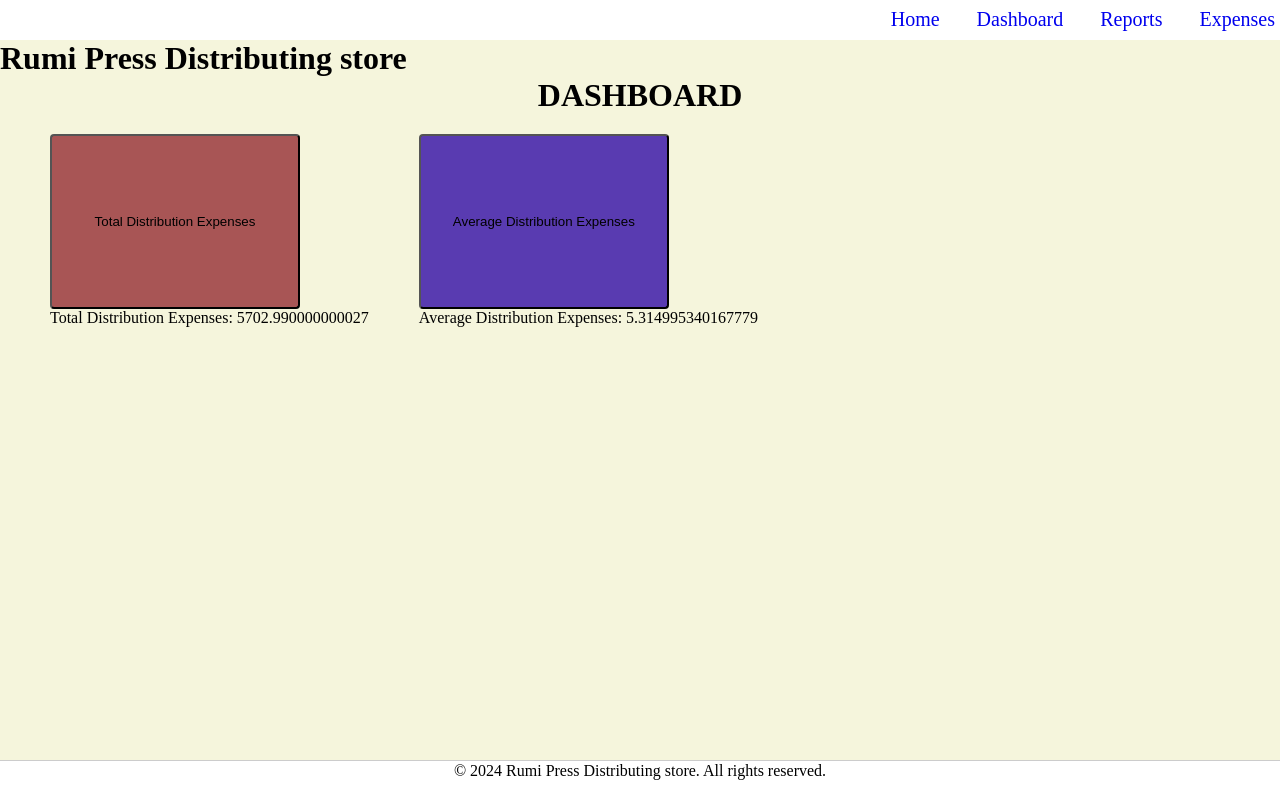
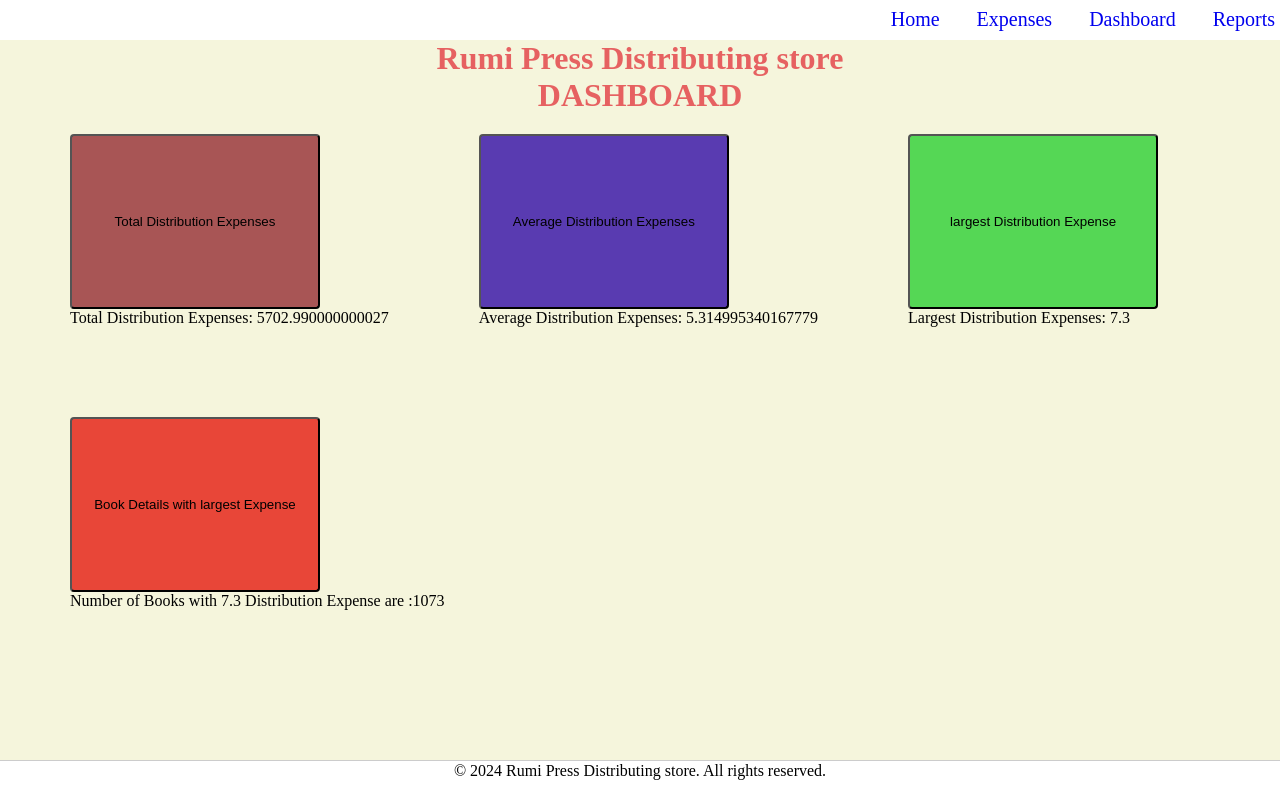
Before and after one commit to waltertaya/ExpenseTracker, a Django app: page /dashboard/ in a window 1280 px wide; the page is wider, and only the part inside the window is pictured. Run offline with Django 5.2, Linux system fonts and the light colour scheme; data comes from the database, SQL or seed files in the repository; both versions use the stored data as it was after the commit; parts of the project's set-up code (start-up, migrations or seed data) failed here and were passed over.

Commit message:
Updated html, css

```diff
--- a/Tracker/expenses/static/css/base.css
+++ b/Tracker/expenses/static/css/base.css
@@ -28,6 +28,10 @@ nav ul {
     align-items: center;
     gap: 2rem;
 }
+h1 {
+    text-align: center;
+    color: rgb(230, 97, 97);
+}
 footer {
     position: fixed;
     bottom: 0;
--- a/Tracker/expenses/static/css/dashboard.css
+++ b/Tracker/expenses/static/css/dashboard.css
@@ -1,20 +1,23 @@
 .dashboard-container {
+    max-width: 1360px;
     width: 100%;
-    margin: 20px 50px;
+    margin: 20px 70px;
     display: flex;
     flex-wrap: wrap;
-    gap: 50px;
+    justify-content: flex-start;
+    align-items: center;
+    gap: 90px;
 }
 .head {
     text-align: center;
 }
-.btn-total, .btn-avg {
+.btn-detail, .btn-total, .btn-avg, .btn-large {
     width: 250px;
     height: 175px;
     border-radius: 4px;
     border: white solid transparent 1px;
 }
-.btn-avg:hover, .btn-total:hover {
+.btn-detail:hover, .btn-avg:hover, .btn-total:hover, .btn-large:hover {
     opacity: 90%;
 }
 .btn-total {
@@ -23,3 +26,14 @@
 .btn-avg {
     background-color: rgb(89, 59, 177);
 }
+.btn-large {
+    background-color: rgb(85, 215, 85);
+}
+.btn-detail {
+    background-color: rgb(232, 70, 56);
+}
+
+
+/* .detail-expense {
+    display: none;
+} */
--- a/Tracker/expenses/templates/base.html
+++ b/Tracker/expenses/templates/base.html
@@ -7,15 +7,16 @@
     <link rel="stylesheet" href="{% static 'css/base.css' %}">
     <link rel="stylesheet" href="{% static 'css/expenses.css' %}">
     <link rel="stylesheet" href="{% static 'css/dashboard.css' %}">
+    <link rel="stylesheet" href="{% static 'css/home.css' %}">
 </head>
 <body>
     <header>
         <nav>
             <ul>
                 <li><a href="{% url 'home' name='waltermitty' %}">Home</a></li>
+                <li><a href="{% url 'expenses' %}">Expenses</a></li>
                 <li><a href="{% url 'dashboard' %}">Dashboard</a></li>
                 <li><a href="{% url 'reports' %}">Reports</a></li>
-                <li><a href="{% url 'expenses' %}">Expenses</a></li>
             </ul>
         </nav>
     </header>
--- a/Tracker/expenses/templates/expenses/dashboard.html
+++ b/Tracker/expenses/templates/expenses/dashboard.html
@@ -4,15 +4,27 @@
     <h1 class="head">DASHBOARD</h1>
     <div class="dashboard-container">
         <article>
-            <input type="button" value="Total Distribution Expenses" class="btn-total" onclick="TotalDistribution">
+            <input type="button" value="Total Distribution Expenses" class="btn-total" onclick="TotalDistribution()">
             <div class="total-expenses">
                 <p>Total Distribution Expenses: {{total}}</p>
             </div>
         </article>
         <article>
             <input type="button" value="Average Distribution Expenses" class="btn-avg" onclick="TotalDistribution">
-            <div class="total-expenses">
+            <div class="avg-expenses">
                 <p>Average Distribution Expenses: {{avg}}</p>
+            </div>
+        </article>
+        <article>
+            <input type="button" value="largest Distribution Expense" class="btn-large" onclick="TotalDistribution">
+            <div class="large-expense">
+                <p>Largest Distribution Expenses: {{largest}}</p>
+            </div>
+        </article>
+        <article>
+            <input type="button" value="Book Details with largest Expense" class="btn-detail" onclick="TotalDistribution">
+            <div class="detail-expense">
+                <p>Number of Books with {{largest}} Distribution Expense are :{{ count }}</p>
             </div>
         </article>
     </div>
--- a/Tracker/expenses/views.py
+++ b/Tracker/expenses/views.py
@@ -36,12 +36,24 @@ def dashboard(request):
     expenses = Expense.objects.all()
     total = 0
     num = 0
+    largest = 0
+    count = 0
+    details = []
     for expense in expenses:
         total += expense.distribution_expense
         num += 1
+        if expense.distribution_expense > largest:
+            largest = expense.distribution_expense
     avg = total / num
+    for expense in expenses:
+        count += 1
+        if largest == expense.distribution_expense:
+            item = [expense.id, expense.title, expense.subtitle,
+                           expense.authors, expense.publisher,
+                           expense.category, expense.distribution_expense]
+            details.append(item)
     return render(request, 'expenses/dashboard.html',
-                  {'total': total, 'avg': avg})
+                  {'total': total, 'avg': avg, 'largest': largest, 'details': details, 'count': count})
 
 
 def expenses(request):
```
Also changed, not shown: Tracker/expenses/static/css/home.css (added, +33 -0 lines), Tracker/expenses/templates/expenses/home.html (+14 -0 lines), Tracker/db.sqlite3.
